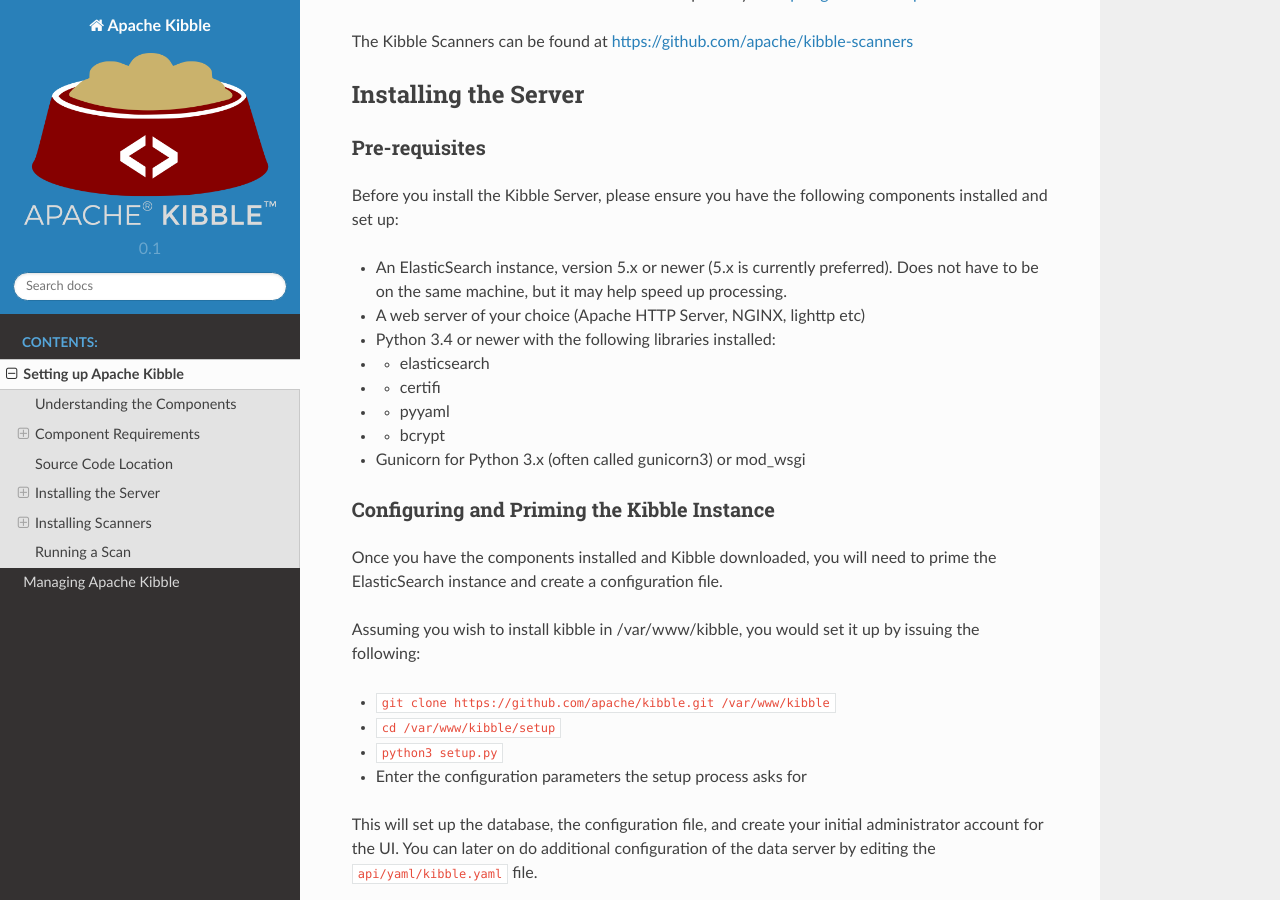
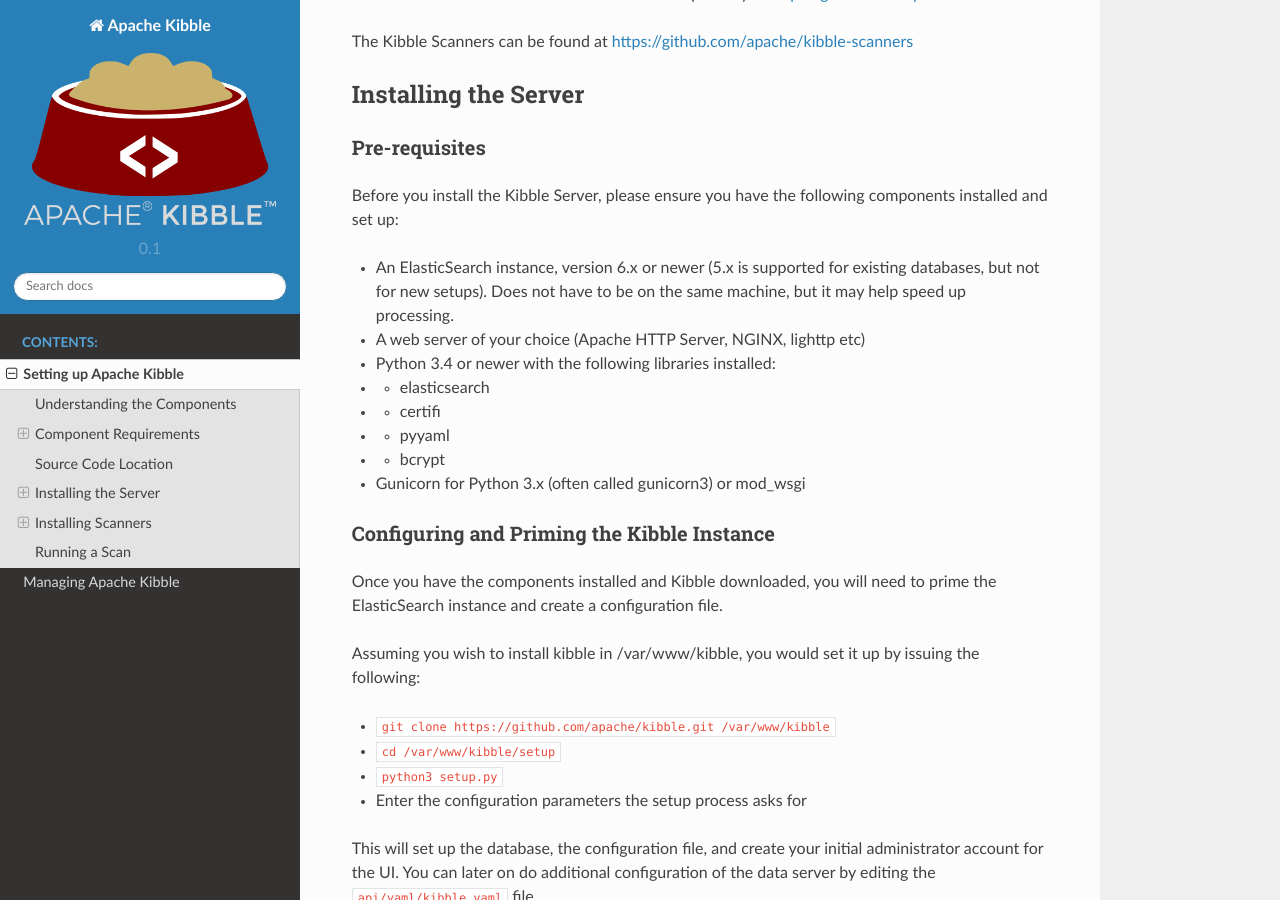
Before and after one commit to apache/kibble-1, a Sphinx documentation site: the page built from docs/source/setup.rst, in a window 1280 px wide and 900 px high, scrolled down 1505 px. Built offline with Sphinx 7.4.7 and the Read the Docs theme 2.0.0, drawn with Linux system fonts in a browser that asks for light colours; formulas are drawn with MathJax 3.

Commit message:
Note that we now require ES 6.x for new installations

```diff
--- a/docs/source/setup.rst
+++ b/docs/source/setup.rst
@@ -100,9 +100,9 @@
 Before you install the Kibble Server, please ensure you have the
 following components installed and set up:
 
-- An ElasticSearch instance, version 5.x or newer (5.x is currently
-  preferred). Does not have to be on the same machine, but it may help
-  speed up processing.
+- An ElasticSearch instance, version 6.x or newer (5.x is supported for
+  existing databases, but not for new setups). Does not have to be on
+  the same machine, but it may help speed up processing.
 - A web server of your choice (Apache HTTP Server, NGINX, lighttp etc)
 - Python 3.4 or newer with the following libraries installed:
 - - elasticsearch
```
